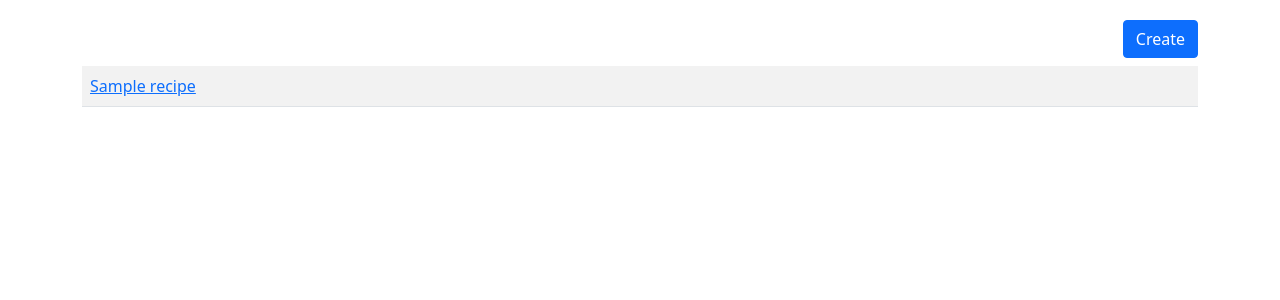
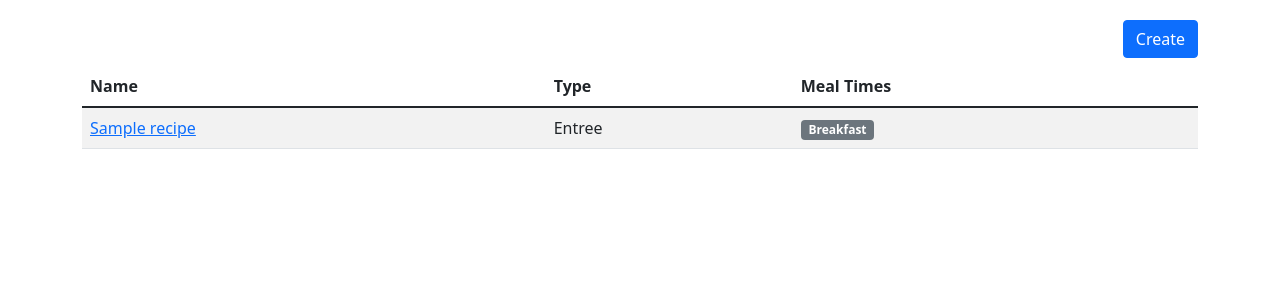
Before and after one commit to canopyllc/hybrid-form-example, a Django app: page /recipes/ in a window 1280 px wide. Shown: the part 56-356 px from the top of the page. Run offline with Django 3.2, Linux system fonts and the light colour scheme; data comes from the database, SQL or seed files in the repository; tables that the repository leaves empty hold one stand-in row (values such as "Sample post"); style sheets or scripts are compiled from the project's sources; parts of the project's set-up code (start-up, migrations or seed data) failed here and were passed over; some libraries are stand-ins or nearby versions.

Commit message:
Visual cleanup and add additional related fields to queryset

```diff
--- a/apps/recipes/templates/recipes/recipe_form.html
+++ b/apps/recipes/templates/recipes/recipe_form.html
@@ -5,7 +5,9 @@
 
   <form id="vue-form" action="." method="post">
     {% csrf_token %}
-    {% hybrid_form form %}
+    <div class="section">
+      {% hybrid_form form %}
+    </div>
     <div class="mt-4">
       <button type="submit" class="btn btn-primary me-2">Save</button>
       {% if object.pk %}
--- a/apps/recipes/templates/recipes/recipe_list.html
+++ b/apps/recipes/templates/recipes/recipe_list.html
@@ -2,13 +2,43 @@
 
 {% block content %}
 
-  <div class="d-flex flex-row-reverse mb-2"><a href="{% url 'recipes:create' %}" class="btn btn-primary">Create</a></div>
+
+  {% if not object_list %}
+    <div class="rounded bg-light py-5 px-3 text-center mb-2">
+      <h2 class="mb-5">Lets get cooking!</h2>
+      <a href="{% url 'recipes:create' %}" class="btn btn-primary mb-3">Create a recipe</a>
+    </div>
+  {% else %}
+    <div class="d-flex flex-row-reverse mb-2">
+      <a href="{% url 'recipes:create' %}" class="btn btn-primary">Create</a>
+    </div>
     <table class="table table-striped table-condensed">
+      <thead>
+        <tr>
+          <th>Name</th>
+          <th>Type</th>
+          <th>Meal Times</th>
+        </tr>
+      </thead>
+      <tbody>
         {% for object in object_list %}
           <tr>
-        <td><a href="{% url "recipes:update" object.pk %}">{{ object }}</a></td>
+            <td>
+              <a href="{% url "recipes:update" object.pk %}">{{ object }}</a>
+            </td>
+            <td>
+              {{ object.recipe_type }}
+            </td>
+            <td>
+              {% for meal_time in object.meal_times.all %}
+                <span class="badge bg-secondary">{{ meal_time }}</span>
+              {% endfor %}
+            </td>
           </tr>
         {% endfor %}
+      </tbody>
     </table>
+  {% endif %}
+
 
 {% endblock content %}
--- a/apps/recipes/views.py
+++ b/apps/recipes/views.py
@@ -23,6 +23,10 @@ class RecipeListView(StaticContextMixin, ListView):
     model = Recipe
     static_context = {"page_title": "Recipes"}
 
+    def get_queryset(self):
+        result = Recipe.objects.prefetch_related("recipe_type", "meal_times")
+        return result
+
 
 class RecipeCreateView(StaticContextMixin, FormSuccessMixin, CreateView):
     model = Recipe
--- a/src/scss/base.scss
+++ b/src/scss/base.scss
@@ -4,3 +4,9 @@
 .navbar {
   margin-bottom: 20px;
 }
+
+.section {
+  > * {
+    margin-bottom: map-get($spacers, 4);
+  }
+}
```
Lines whose indentation alone changed are shown as unchanged.
